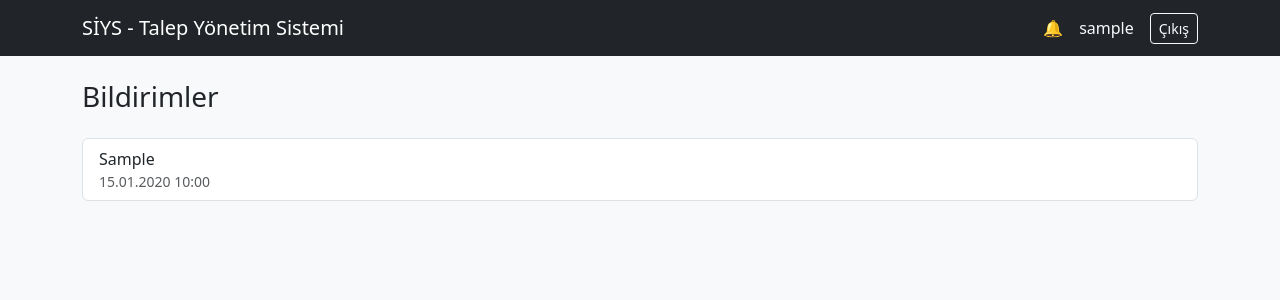
After one commit to Setunya/siys-talep-yonetim, a Django app: page /bildirimler/ in a window 1280 px wide. The commit adds this page. Shown: the top 300 px of the page. Run offline with Django 5.2, Linux system fonts and the light colour scheme; a user stored in the database is signed in; tables that the repository leaves empty hold one stand-in row (values such as "Sample post").

Commit message:
Gun 9: uygulama ici bildirim sistemi - zil, sayac ve bildirim listesi

```diff
--- a/config/settings.py
+++ b/config/settings.py
@@ -63,6 +63,7 @@ TEMPLATES = [
                 'django.template.context_processors.request',
                 'django.contrib.auth.context_processors.auth',
                 'django.contrib.messages.context_processors.messages',
+                'gorevler.context_processors.bildirimler',
             ],
         },
     },
--- /dev/null
+++ b/gorevler/context_processors.py
@@ -0,0 +1,8 @@
+def bildirimler(request):
+    if request.user.is_authenticated:
+        okunmamis = request.user.bildirimler.filter(okundu=False)
+        return {
+            'bildirim_sayisi': okunmamis.count(),
+            'bildirim_listesi': okunmamis[:5],
+        }
+    return {}
--- a/gorevler/models.py
+++ b/gorevler/models.py
@@ -216,3 +216,24 @@ class Yorum(models.Model):
 
     def __str__(self):
         return f"{self.yazan.username} - {self.talep.baslik}"
+
+
+class Bildirim(models.Model):
+    kullanici = models.ForeignKey(
+        User, on_delete=models.CASCADE,
+        related_name='bildirimler', verbose_name="Kullanıcı"
+    )
+    mesaj = models.CharField("Mesaj", max_length=255)
+    talep = models.ForeignKey(
+        Talep, on_delete=models.CASCADE, null=True, blank=True
+    )
+    okundu = models.BooleanField("Okundu", default=False)
+    tarih = models.DateTimeField(auto_now_add=True)
+
+    class Meta:
+        verbose_name = "Bildirim"
+        verbose_name_plural = "Bildirimler"
+        ordering = ['-tarih']
+
+    def __str__(self):
+        return f"{self.kullanici.username} - {self.mesaj}"
--- a/gorevler/urls.py
+++ b/gorevler/urls.py
@@ -19,4 +19,5 @@ urlpatterns = [
     path('talepler/', views.talep_listesi, name='talep_listesi'),
     path('talepler/yeni/', views.talep_olustur, name='talep_olustur'),
     path('talepler/<int:talep_id>/', views.talep_detay, name='talep_detay'),
+    path('bildirimler/', views.bildirimler, name='bildirimler'),
 ]
--- a/gorevler/views.py
+++ b/gorevler/views.py
@@ -1,6 +1,6 @@
 from django.shortcuts import render, redirect
 from django.contrib.auth.decorators import login_required
-from .models import Talep
+from .models import Talep, Bildirim
 from .forms import TalepForm, YorumForm
 from hesaplar.yetkiler import takim_lideri_mi
 
@@ -29,12 +29,16 @@ def talep_olustur(request):
             talep = form.save(commit=False)
             talep.olusturan = request.user
             talep.save()
+            Bildirim.objects.create(
+                kullanici=talep.atanan,
+                mesaj=f"Size yeni bir talep atandı: {talep.baslik}",
+                talep=talep
+            )
             return redirect('talep_listesi')
     else:
         form = TalepForm()
 
     return render(request, 'gorevler/talep_form.html', {'form': form})
-
 @login_required
 def talep_detay(request, talep_id):
     talep = Talep.objects.get(id=talep_id, silindi_mi=False)
@@ -49,6 +53,15 @@ def talep_detay(request, talep_id):
             yorum.talep = talep
             yorum.yazan = request.user
             yorum.save()
+            if talep.atanan != request.user:
+                alici = talep.atanan
+            else:
+                alici = talep.olusturan
+            Bildirim.objects.create(
+                kullanici=alici,
+                mesaj=f"Talebinize yorum eklendi: {talep.baslik}",
+                talep=talep
+            )
             return redirect('talep_detay', talep_id=talep.id)
     else:
         form = YorumForm()
@@ -57,3 +70,10 @@ def talep_detay(request, talep_id):
         'talep': talep,
         'form': form,
     })
+
+
+@login_required
+def bildirimler(request):
+    liste = request.user.bildirimler.all()
+    request.user.bildirimler.filter(okundu=False).update(okundu=True)
+    return render(request, 'gorevler/bildirimler.html', {'liste': liste})
--- a/templates/base.html
+++ b/templates/base.html
@@ -13,10 +13,17 @@
 
         {% if user.is_authenticated %}
         <div class="d-flex align-items-center">
+            <a href="{% url 'bildirimler' %}" class="text-light me-3 text-decoration-none">
+                🔔
+                {% if bildirim_sayisi > 0 %}
+                    <span class="badge bg-danger">{{ bildirim_sayisi }}</span>
+                {% endif %}
+            </a>
             <span class="text-light me-3">{{ user.username }}</span>
             <a href="{% url 'cikis' %}" class="btn btn-sm btn-outline-light">Çıkış</a>
         </div>
         {% endif %}
+
     </div>
 </nav>
 <div class="container mt-4">
--- /dev/null
+++ b/templates/gorevler/bildirimler.html
@@ -0,0 +1,21 @@
+{% extends 'base.html' %}
+
+{% block baslik %}Bildirimler{% endblock %}
+
+{% block icerik %}
+
+<h3 class="mb-4">Bildirimler</h3>
+
+<div class="list-group">
+  {% for bildirim in liste %}
+    <a href="{% url 'talep_detay' bildirim.talep.id %}"
+       class="list-group-item list-group-item-action {% if not bildirim.okundu %}fw-bold{% endif %}">
+      {{ bildirim.mesaj }}
+      <small class="text-muted d-block">{{ bildirim.tarih|date:"d.m.Y H:i" }}</small>
+    </a>
+  {% empty %}
+    <p class="text-muted">Bildiriminiz yok.</p>
+  {% endfor %}
+</div>
+
+{% endblock %}
```
Also changed, not shown: gorevler/migrations/0003_bildirim.py (added).
